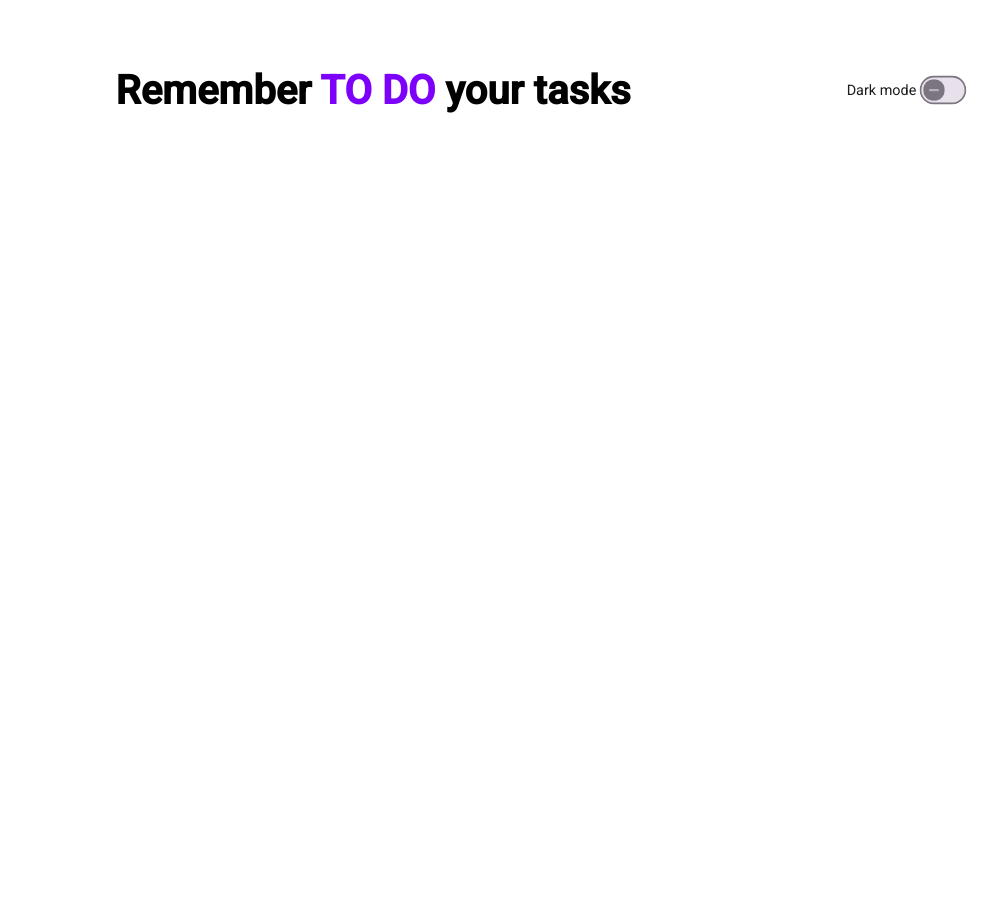
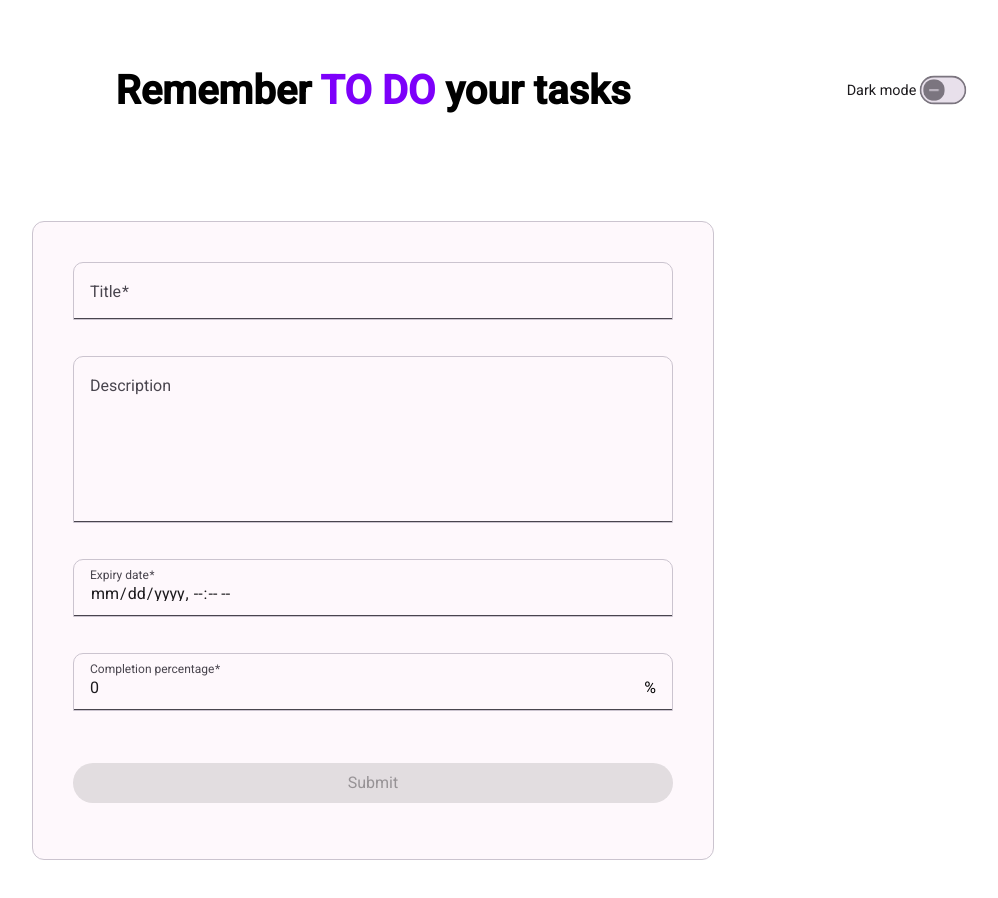
Before and after one commit to BOOMBERT/ToDoTaskUI, an Angular app: page /todo-items/new in a window 1280 px wide. Before the commit this address led to /. Shown: the whole page, without its empty margins (267-1265 px from the left). Before the commit the page ends 800 px from the top, so only its background shows below. Built offline with nearby package versions, Linux system fonts and the light colour scheme.

Commit message:
Add /todo-items/new route for creating items.

```diff
--- a/src/app/app.config.ts
+++ b/src/app/app.config.ts
@@ -1,4 +1,5 @@
 import { ApplicationConfig, provideZoneChangeDetection } from '@angular/core';
+import { provideNativeDateAdapter } from '@angular/material/core';
 import { provideRouter } from '@angular/router';
 
 import { routes } from './app.routes';
@@ -8,6 +9,7 @@ export const appConfig: ApplicationConfig = {
   providers: [
     provideZoneChangeDetection({ eventCoalescing: true }),
     provideRouter(routes),
-    provideHttpClient()
+    provideHttpClient(),
+    provideNativeDateAdapter(),
   ]
 };
--- /dev/null
+++ b/src/app/components/todo-form/todo-form.component.css
@@ -0,0 +1,35 @@
+.todo-form {
+    display: flex;
+    justify-content: center;
+}
+
+.todo-form-container {
+    display: flex;
+    flex-direction: column;
+    width: 50%;
+    background-color: var(--mat-sys-surface);
+    border: 1px solid var(--mat-sys-outline-variant);
+    border-radius: var(--mat-sys-corner-medium);
+    padding: 2.5rem;
+    transition: box-shadow 0.3s ease, background-color 0.3s ease, border-color 0.3s ease;
+}
+
+.todo-form-container:hover {
+    background-color: rgba(0, 92, 187, 0.1);
+    border-color: var(--mat-sys-primary);
+    box-shadow: 0 2px 6px rgba(0, 92, 187, 0.2);
+}
+
+mat-form-field {
+    margin-bottom: 1rem;
+}
+
+mat-error {
+    font-size: 0.8em;
+}
+
+@media (max-width: 600px) {
+    .todo-form-container {
+        width: 90%;
+    }
+}
--- /dev/null
+++ b/src/app/components/todo-form/todo-form.component.html
@@ -0,0 +1,33 @@
+<div class="container">
+    <form [formGroup]="toDoForm" (ngSubmit)="onSubmit()" class="todo-form">
+        <div class="todo-form-container">
+            <mat-form-field>
+                <mat-label>Title</mat-label>
+                <input matInput formControlName="title" maxlength="128">
+                @let title = toDoForm.get('title');
+                @if (title && title.invalid && title.touched) {
+                <mat-error>Must be at least 3 characters</mat-error>
+                }
+            </mat-form-field>
+            <mat-form-field>
+                <mat-label>Description</mat-label>
+                <textarea matInput formControlName="description" rows="7" maxlength="512" style="resize: none;"></textarea>
+            </mat-form-field>
+            <mat-form-field>
+                <mat-label>Expiry date</mat-label>
+                <input matInput type="datetime-local" formControlName="ExpiryDate">
+                @let expiryDate = toDoForm.get('ExpiryDate');
+                @if (expiryDate && expiryDate.invalid && expiryDate.touched) {
+                <mat-error>Must be a future date</mat-error>
+                }
+            </mat-form-field>
+            <mat-form-field floatLabel="always">
+                <mat-label>Completion percentage</mat-label>
+                <input matInput type="number" formControlName="completionPercentage" min="0" max="100" step="0.01" />
+                <span matTextSuffix>%</span>
+            </mat-form-field>
+
+            <button mat-flat-button style="margin: 1rem 0;" type="submit" [disabled]="toDoForm.invalid">Submit</button>
+        </div>
+    </form>
+</div>
--- /dev/null
+++ b/src/app/components/todo-form/todo-form.component.ts
@@ -0,0 +1,47 @@
+import { Component, OnInit } from '@angular/core';
+import { FormBuilder, FormGroup, ReactiveFormsModule, Validators } from '@angular/forms';
+import { ToDoItemValidator } from '../../validators/todo-item.validator';
+import {MatDatepickerModule} from '@angular/material/datepicker';
+import {MatInputModule} from '@angular/material/input';
+import {MatFormFieldModule} from '@angular/material/form-field';
+import { MatButtonModule } from '@angular/material/button';
+import { ToDoItemService } from '../../services/todo-item.service';
+import { Router } from '@angular/router';
+import { ToDoItem } from '../../models/todo-item';
+
+@Component({
+  selector: 'app-todo-form',
+  imports: [ReactiveFormsModule, MatFormFieldModule, MatInputModule, MatDatepickerModule, MatButtonModule],
+  templateUrl: './todo-form.component.html',
+  styleUrl: './todo-form.component.css'
+})
+export class ToDoFormComponent implements OnInit {
+  toDoForm: FormGroup = new FormGroup({});
+
+  constructor(
+    private readonly formBuilder: FormBuilder,
+    private readonly router: Router,
+    private readonly todoItemService: ToDoItemService
+  ) { }
+
+  ngOnInit(): void {
+    this.toDoForm = this.formBuilder.group({
+      title: ['', [Validators.required, Validators.minLength(3), Validators.maxLength(128), Validators.pattern(/\S+/)]],
+      description: ['', [Validators.maxLength(512)]],
+      ExpiryDate: [null, [Validators.required, ToDoItemValidator.futureDate]],
+      completionPercentage: [0, [Validators.required, Validators.pattern(/^100(\.0{0,2})?$|^([0-9]|[1-9][0-9])(\.[0-9]{0,2})?$/)]],
+    });
+  }
+
+  onSubmit(): void {
+    if (this.toDoForm.valid) {
+      let toDoitem: ToDoItem = this.toDoForm.value;
+      const toDoItemExpiryDate: Date = new Date(this.toDoForm.value.ExpiryDate);
+      toDoitem.expiryDateTimeUtc = toDoItemExpiryDate.toISOString();
+
+      this.todoItemService.addToDoItem(toDoitem).subscribe(() => {
+        this.router.navigate(['/todo-items']);
+      });
+    }
+  }
+}
--- a/src/app/components/todo-list/todo-list.component.html
+++ b/src/app/components/todo-list/todo-list.component.html
@@ -1,4 +1,7 @@
 <div class="container">
+    <button mat-stroked-button style="margin-bottom: 2rem;" [routerLink]="['/todo-items/new']">Add new</button>
+
+    @if (toDoItems.length > 0) {
         @for (toDoItem of toDoItems; track toDoItem.id) {
             <mat-card appearance="outlined" class="todo-card">
                 <mat-card-header class="todo-card-header">
@@ -21,4 +24,7 @@
                 </mat-card-actions>
             </mat-card>
         }
+    } @else {
+        <p>No to-do items available</p>
+    }
 </div>
--- a/src/app/components/todo-list/todo-list.component.ts
+++ b/src/app/components/todo-list/todo-list.component.ts
@@ -7,10 +7,11 @@ import { CommonModule } from '@angular/common';
 import { MatProgressBarModule } from '@angular/material/progress-bar';
 import { MatIconModule } from '@angular/material/icon';
 import { MatButtonModule } from '@angular/material/button';
+import { RouterLink } from '@angular/router';
 
 @Component({
   selector: 'app-todo-list',
-  imports: [CommonModule, MatCardModule, MatProgressBarModule, MatIconModule, MatButtonModule],
+  imports: [CommonModule, RouterLink, MatCardModule, MatProgressBarModule, MatIconModule, MatButtonModule],
   templateUrl: './todo-list.component.html',
   styleUrl: './todo-list.component.css'
 })
@@ -26,7 +27,7 @@ export class ToDoListComponent implements OnInit {
   constructor(private readonly toDoItemService: ToDoItemService) { }
 
   ngOnInit(): void {
-    this.toDoItemService.getTodoItems().subscribe(response => {
+    this.toDoItemService.getToDoItems().subscribe(response => {
       this.toDoItems = response.data;
       this.pagination = response.pagination;
     })
--- a/src/app/models/todo-item.ts
+++ b/src/app/models/todo-item.ts
@@ -2,6 +2,6 @@ export interface ToDoItem {
     id: string;
     title: string;
     description: string;
-    expiryDateTimeUtc: Date;
+    expiryDateTimeUtc: string;
     completionPercentage: number;
 }
--- a/src/app/services/todo-item.service.ts
+++ b/src/app/services/todo-item.service.ts
@@ -3,6 +3,7 @@ import { environment } from '../../environments/environment.development';
 import { HttpClient } from '@angular/common/http';
 import { Observable } from 'rxjs/internal/Observable';
 import { ToDoItemResponse } from '../models/todo-item-response';
+import { ToDoItem } from '../models/todo-item';
 
 @Injectable({
   providedIn: 'root'
@@ -12,7 +13,11 @@ export class ToDoItemService {
 
   constructor(private readonly http: HttpClient) { }
 
-  getTodoItems() : Observable<ToDoItemResponse> {
+  addToDoItem(item: ToDoItem): Observable<void> {
+    return this.http.post<void>(this.apiUrl, item);
+  }
+
+  getToDoItems() : Observable<ToDoItemResponse> {
     return this.http.get<ToDoItemResponse>(this.apiUrl);
   }
 
--- /dev/null
+++ b/src/app/validators/todo-item.validator.ts
@@ -0,0 +1,10 @@
+import { AbstractControl, ValidationErrors } from "@angular/forms";
+
+export class ToDoItemValidator {
+  static futureDate(control: AbstractControl): ValidationErrors | null {
+    const nowDate = new Date();
+    const selectedDate = new Date(control.value);
+
+    return selectedDate.getTime() >= nowDate.getTime() ? null : { notFutureDate: true };
+  }
+}
--- a/src/styles.scss
+++ b/src/styles.scss
@@ -32,3 +32,10 @@ h1 {
 .text-primary {
   color: var(--mat-sys-primary);
 }
+
+.mdc-text-field--filled:not(.mdc-text-field--disabled) {
+  background-color: var(--mat-sys-surface) !important;
+  border: 1px solid var(--mat-sys-outline-variant);
+  border-top-left-radius: 10px;
+  border-top-right-radius: 10px;
+}
```
Also changed, not shown: src/app/app.routes.ts (+9 -2 lines). Lines whose indentation alone changed are shown as unchanged.
